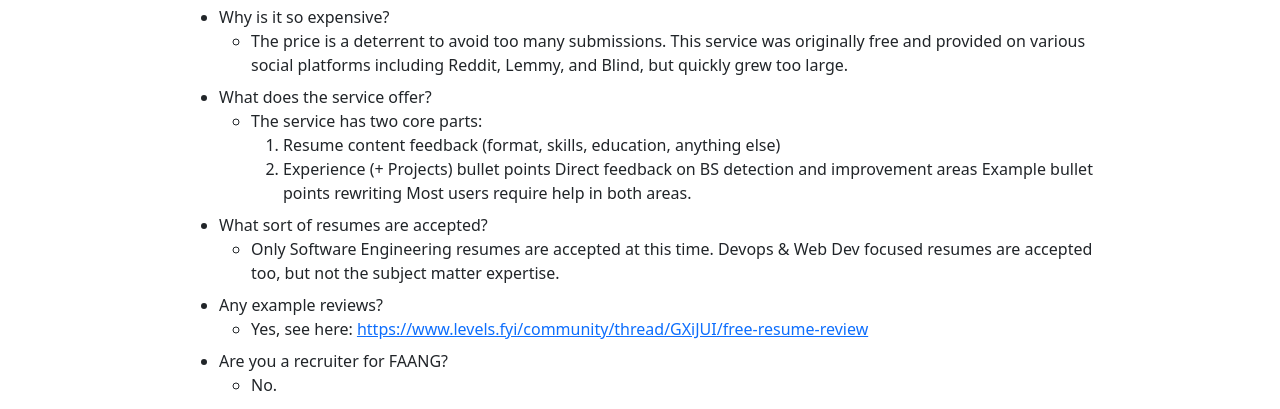
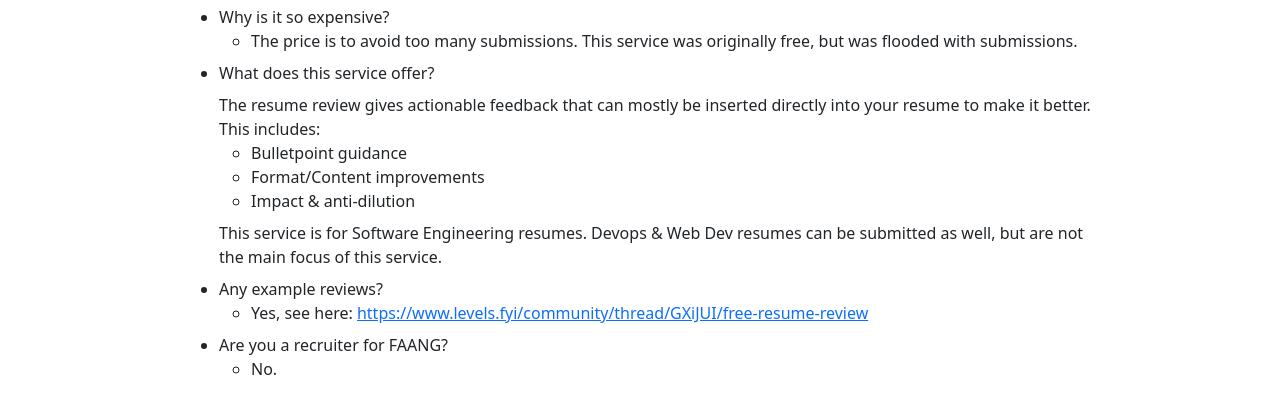
Before and after one commit to OpenRedSoftware/engresume, a React app: page / in a window 1280 px wide. Shown: the part 538-947 px from the top of the page. Built offline with nearby package versions, Linux system fonts and the light colour scheme.

Commit message:
Add favico

```diff
--- a/public/index.html
+++ b/public/index.html
@@ -2,14 +2,14 @@
 <html lang="en">
   <head>
     <meta charset="utf-8" />
-    <link rel="icon" href="%PUBLIC_URL%/favicon.ico" />
+    <link rel="icon" href="%PUBLIC_URL%/favico.ico" />
     <meta name="viewport" content="width=device-width, initial-scale=1" />
     <meta name="theme-color" content="#000000" />
     <meta
       name="description"
       content="EngResume.com - Get your resume reviewed by a professional."
     />
-    <link rel="apple-touch-icon" href="%PUBLIC_URL%/logo192.png" />
+    <link rel="apple-touch-icon" href="%PUBLIC_URL%/favico.ico" />
     <!--
       manifest.json provides metadata used when your web app is installed on a
       user's mobile device or desktop. See https://developers.google.com/web/fundamentals/web-app-manifest/
@@ -20,7 +20,7 @@
       It will be replaced with the URL of the `public` folder during the build.
       Only files inside the `public` folder can be referenced from the HTML.
 
-      Unlike "/favicon.ico" or "favicon.ico", "%PUBLIC_URL%/favicon.ico" will
+      Unlike "/favico.ico" or "favico.ico", "%PUBLIC_URL%/favico.ico" will
       work correctly both with client-side routing and a non-root public URL.
       Learn how to configure a non-root public URL by running `npm run build`.
     -->
--- a/src/components/FAQ.tsx
+++ b/src/components/FAQ.tsx
@@ -1,4 +1,3 @@
-
 import React from "react";
 import { Container, Row, Col } from "react-bootstrap";
 
@@ -15,41 +14,24 @@ const FAQ = () => {
                 Why is it so expensive?
                 <ul>
                   <li>
-                    The price is a deterrent to avoid too many submissions. This
-                    service was originally free and provided on various social
-                    platforms including Reddit, Lemmy, and Blind, but quickly
-                    grew too large.
+                    The price is to avoid too many submissions. This service was
+                    originally free, but was flooded with submissions.
                   </li>
                 </ul>
               </li>
               <li className="pb-2">
-                What does the service offer?
-                <ul>
-                  <li>
-                    The service has two core parts:
-                    <ol>
-                      <li>
-                        Resume content feedback (format, skills, education,
-                        anything else)
-                      </li>
-                      <li>
-                        Experience (+ Projects) bullet points Direct feedback on
-                        BS detection and improvement areas Example bullet points
-                        rewriting Most users require help in both areas.
-                      </li>
-                    </ol>
-                  </li>
+                <div className="pb-2">What does this service offer?</div>
+                The resume review gives actionable feedback that can mostly be
+                inserted directly into your resume to make it better. This
+                includes:
+                <ul className="pb-2">
+                  <li>Bulletpoint guidance</li>
+                  <li>Format/Content improvements</li>
+                  <li>Impact & anti-dilution</li>
                 </ul>
-              </li>
-              <li className="pb-2">
-                What sort of resumes are accepted?
-                <ul>
-                  <li>
-                    Only Software Engineering resumes are accepted at this time.
-                    Devops & Web Dev focused resumes are accepted too, but not
-                    the subject matter expertise.
-                  </li>
-                </ul>
+                This service is for Software Engineering resumes. Devops & Web
+                Dev resumes can be submitted as well, but are not the main focus
+                of this service.
               </li>
               <li className="pb-2">
                 Any example reviews?
```
Also changed, not shown: public/favico.ico (added), public/favicon.ico (deleted), public/logo192.png (deleted), public/logo512.png (deleted), public/manifest.json.
